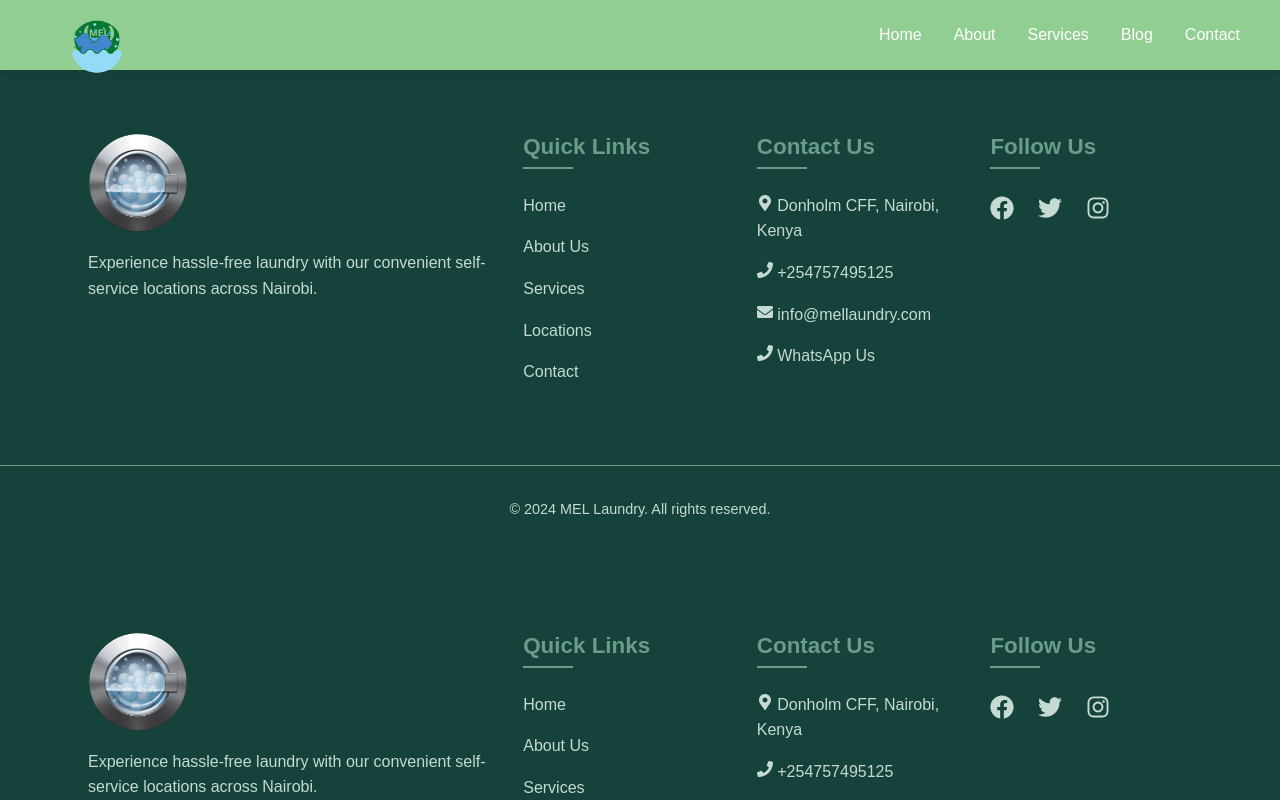
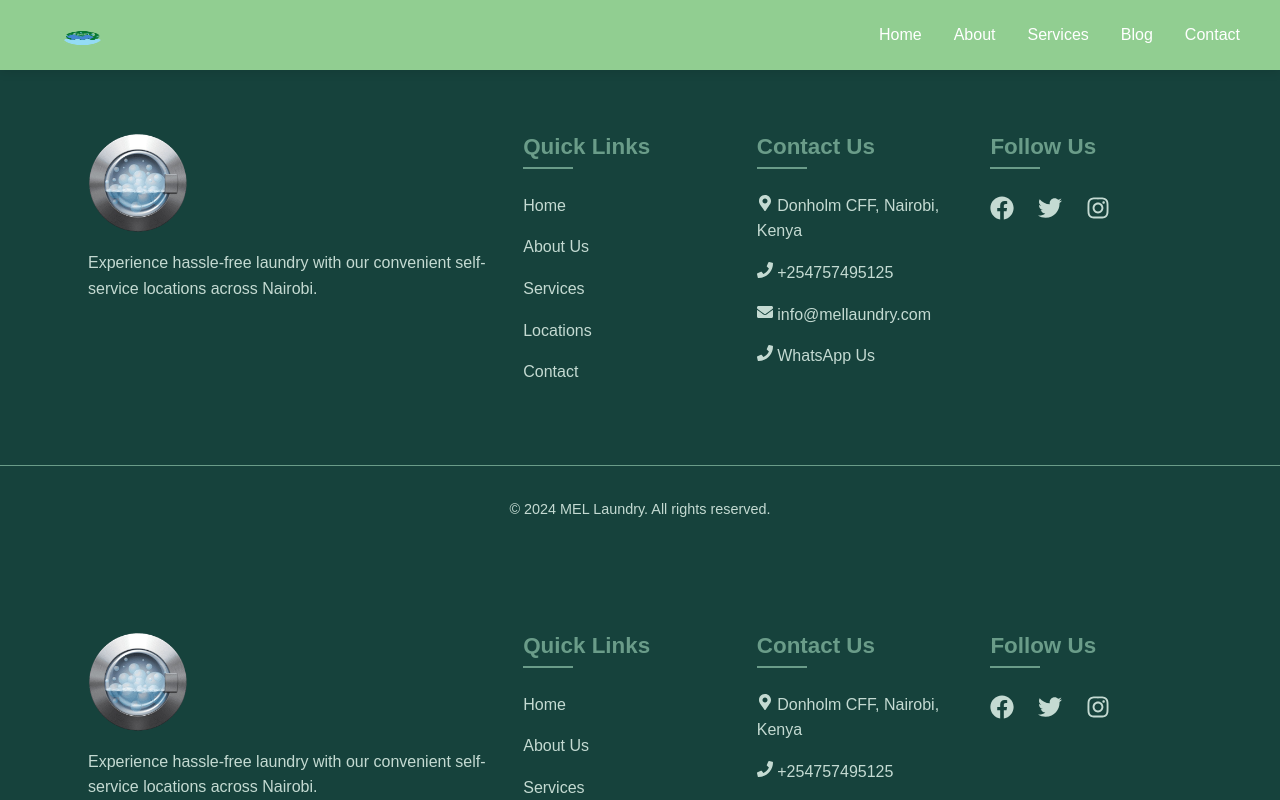
Before and after one commit to Dralagar/MEL-Laundry, a Next.js app: page /footer in a window 1280 px wide. Shown: the top 800 px of the page. Built offline with nearby package versions, Linux system fonts and the light colour scheme.

Commit message:
Update Navstyle

```diff
--- a/app/styless/Navbar.module.css
+++ b/app/styless/Navbar.module.css
@@ -3,7 +3,7 @@
 .nav {
   background-color: rgba(26, 152, 26, 0.479);
   box-shadow: 0 2px 10px rgba(0, 0, 0, 0.1);
-  padding: 0.75rem 1.5rem; /* Reduced padding for a more compact look */
+  padding: 0.75rem 1.5rem; /* Maintain compact padding */
   position: fixed;
   top: 0;
   left: 0;
@@ -13,21 +13,36 @@
   display: flex;
   justify-content: space-between;
   align-items: center;
-  font-family: var(--font-family);
-  height: 70px; /* Set a consistent height for the Navbar */
+  height: 70px; /* Consistent height for Navbar */
 }
 
 .nav:hover {
   box-shadow: 0 4px 15px rgba(0, 0, 0, 0.15);
 }
 
+/* Logo styling */
+.logo {
+  display: flex;
+  align-items: center; /* Ensures the logo is vertically centered */
+  justify-content: flex-start; /* Aligns logo to the left */
+}
+
+.logo img {
+  width: 120px; /* Adjust the width of the logo */
+  height: auto; /* Maintain aspect ratio */
+  max-height: 50px; /* Ensure logo height fits within Navbar */
+  padding: 5px;
+}
+
 .logo a {
+  display: flex; /* Makes the link a flex container */
   color: var(--white);
-  font-size: 1.75rem; /* Slightly reduced font size for a balanced look */
+  font-size: 1.75rem;
   font-weight: bold;
   text-decoration: none;
-  letter-spacing: 0.5px; /* Slightly reduced letter spacing */
+  letter-spacing: 0.5px;
   transition: color 0.3s ease;
+  margin: 0;
 }
 
 .logo a:hover {
@@ -44,14 +59,14 @@
 }
 
 .navList li {
-  margin: 0 1rem; /* Reduced margin for closer link spacing */
+  margin: 0 1rem; /* Consistent spacing between links */
 }
 
 .navList li a {
   color: var(--white);
   text-decoration: none;
   font-weight: 500;
-  font-size: 1rem; /* Standardized font size */
+  font-size: 1rem; /* Standard font size */
   transition: all 0.3s ease;
   position: relative;
   padding: 0.5rem 0;
@@ -65,8 +80,8 @@
   content: '';
   position: absolute;
   width: 100%;
-  height: 2px; /* Slightly thinner underline */
-  bottom: -4px; /* Adjusted position for subtlety */
+  height: 2px;
+  bottom: -4px;
   left: 0;
   background-color: var(--light-green);
   visibility: hidden;
@@ -97,7 +112,7 @@
 /* Mobile Responsive Styles */
 @media (max-width: 768px) {
   .nav {
-    padding: 0.5rem 1rem; /* Further reduced padding for mobile */
+    padding: 0.5rem 1rem; /* Adjust padding for mobile */
   }
 
   .toggleButton {
@@ -114,7 +129,7 @@
     background-color: var(--dark-green);
     box-shadow: 0 4px 15px rgba(0, 0, 0, 0.1);
     padding: 1rem;
-    border-radius: 5px; /* Rounded corners for mobile menu */
+    border-radius: 5px;
   }
 
   .navList.show {
@@ -122,7 +137,7 @@
   }
 
   .navList li {
-    margin: 0.5rem 0; /* Reduced margin for better spacing */
+    margin: 0.5rem 0;
   }
 
   .navList li a {
@@ -135,7 +150,6 @@
   }
 }
 
-/* Keyframe Animation */
 @keyframes fadeIn {
   from {
     opacity: 0;
```
Also changed, not shown: app/page.tsx (+6 -7 lines), public/images/dirttowel.jpg (added).
